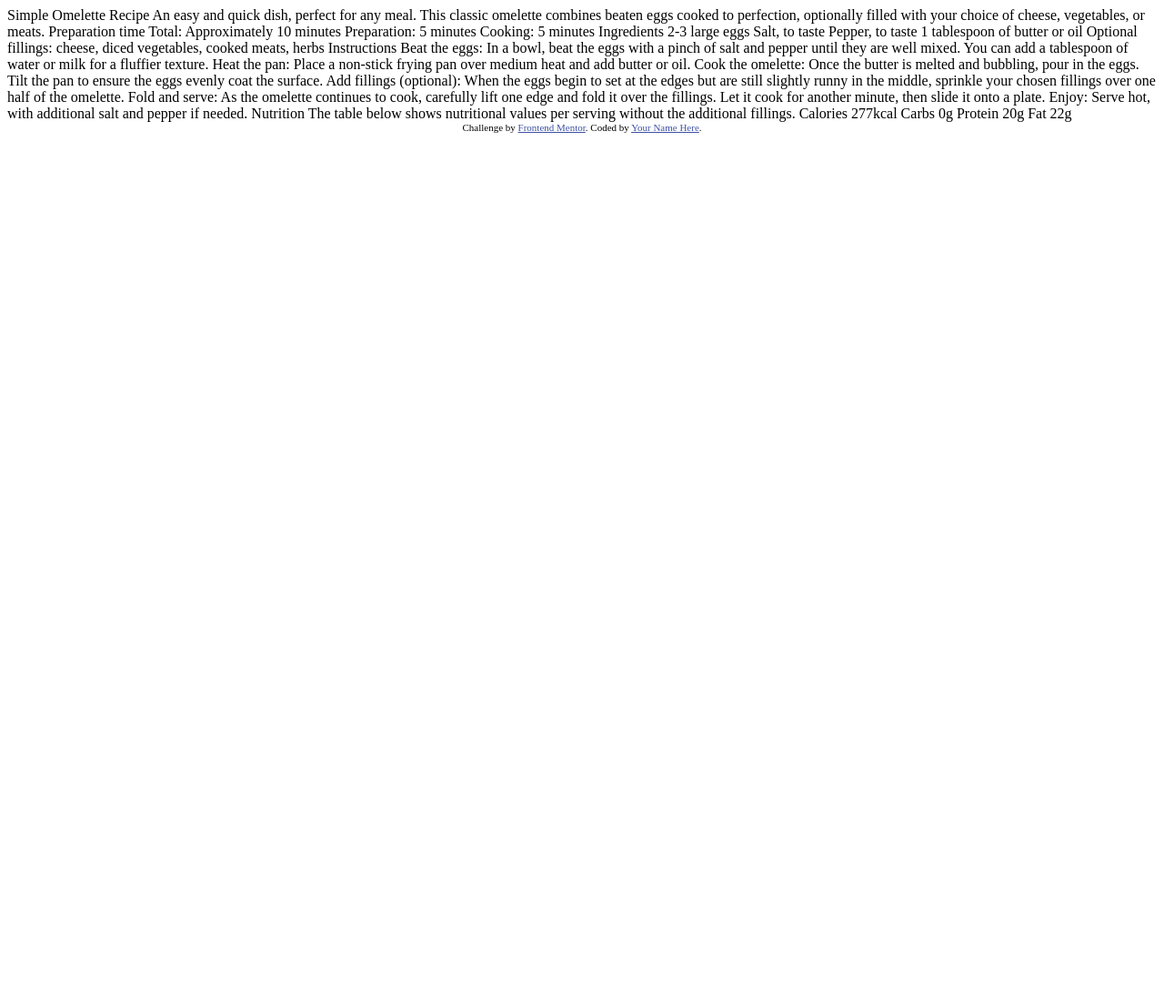
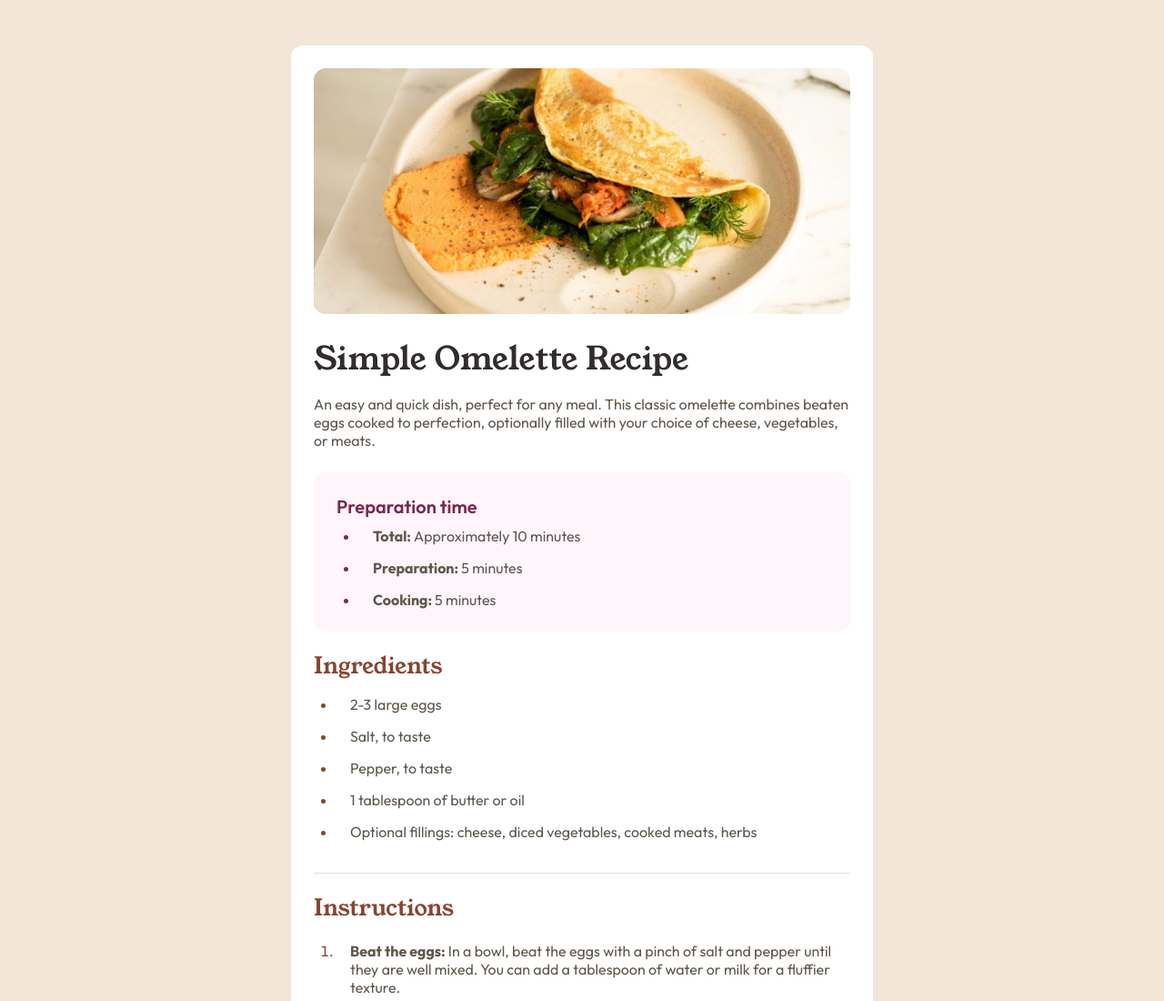
Before and after one commit to ramezbakeer/recipe-page, a plain HTML site: page index.html in a window 1280 px wide. Shown: the top 1100 px of the page at 91% size. Before the commit the page ends 800 px from the top, so only its background shows below. Drawn offline with Linux system fonts and the light colour scheme.

Commit message:
last commit

```diff
--- /dev/null
+++ b/css/style.css
@@ -0,0 +1,171 @@
+* {
+  margin: 0;
+  padding: 0;
+  box-sizing: border-box;
+}
+:root {
+  --section-radius: 13px;
+  --paragraph-color: hsl(30, 10%, 34%);
+  --headers-font: "Young Serif", serif;
+  --h2-color: hsl(14, 45%, 36%);
+  --h2-size: 25px;
+  --paragraph-size: 16px;
+  --border-bottom: 1px solid hsl(30, 18%, 87%);
+}
+/* font-family: "Young Serif", serif;
+font-family: "Outfit", sans-serif; */
+body {
+  font-family: "Outfit", sans-serif;
+}
+main {
+  background-color: hsl(30, 54%, 90%);
+  display: flex;
+  justify-content: center;
+  align-items: center;
+}
+main section:not(:last-child, :first-child) {
+  border-bottom: var(--border-bottom);
+}
+.container {
+  width: 100%;
+  background-color: white;
+  border-radius: var(--section-radius);
+  margin: 0;
+  padding: 0 25px;
+}
+@media (min-width: 768px) {
+  .container {
+    width: 50%;
+    padding: 25px;
+    margin: 50px;
+  }
+}
+.container .header .image {
+  margin-bottom: 20px;
+}
+.container img {
+  width: 100%;
+  border-radius: var(--section-radius);
+}
+.header {
+  margin-bottom: 20px;
+}
+.header .text h1 {
+  font-family: var(--headers-font);
+  color: hsl(24, 5%, 18%);
+  font-size: 35px;
+  margin-bottom: 15px;
+  font-weight: 400;
+}
+.header .text p {
+  color: var(--paragraph-color);
+  font-size: var(--paragraph-size);
+  font-weight: 400;
+  margin-bottom: 25px;
+}
+.prep-time {
+  background-color: hsl(330, 100%, 98%);
+  padding: 25px;
+  padding-bottom: 10px;
+  color: hsl(332, 51%, 32%);
+  border-radius: var(--section-radius);
+}
+
+.prep-time h2 {
+  font-weight: 600;
+  margin-bottom: 10px;
+  font-size: 20px;
+}
+.prep-time ul {
+  margin-left: 25px;
+}
+.prep-time ul li {
+  padding-left: 15px;
+  margin-bottom: 15px;
+  color: var(--paragraph-color);
+  font-size: var(--paragraph-size);
+}
+.prep-time ul li span {
+  font-weight: 700;
+}
+.prep-time ul li::marker {
+  color: hsl(332, 51%, 32%);
+}
+.Ingredient {
+  padding-bottom: 20px;
+}
+.Ingredient h2 {
+  font-family: var(--headers-font);
+  font-weight: 400;
+  color: var(--h2-color);
+  margin-bottom: 15px;
+  font-size: var(--h2-size);
+}
+.Ingredient ul {
+  margin-left: 25px;
+}
+.Ingredient ul li {
+  padding-left: 15px;
+  margin-bottom: 15px;
+  color: var(--paragraph-color);
+  font-size: var(--paragraph-size);
+}
+.Ingredient ul li::marker {
+  color: var(--h2-color);
+}
+.Instruction {
+  padding-bottom: 20px;
+}
+.Instruction h2 {
+  font-family: var(--headers-font);
+  font-weight: 400;
+  color: var(--h2-color);
+  margin: 20px 0;
+  font-size: var(--h2-size);
+}
+.Instruction ol {
+  margin-left: 25px;
+}
+.Instruction ol li span {
+  font-weight: 700;
+}
+.Instruction ol li {
+  padding-left: 15px;
+  margin-bottom: 15px;
+  color: var(--paragraph-color);
+  font-size: var(--paragraph-size);
+  font-weight: 400;
+}
+.Instruction ol li::marker {
+  color: var(--h2-color);
+}
+.Nutrition h2 {
+  font-family: var(--headers-font);
+  font-weight: 400;
+  color: var(--h2-color);
+  margin: 20px 0;
+  font-size: var(--h2-size);
+}
+.Nutrition p {
+  color: var(--paragraph-color);
+  font-size: var(--paragraph-size);
+  margin-bottom: 20px;
+}
+.Nutrition table {
+  border-collapse: collapse;
+  width: 100%;
+}
+.Nutrition table tr:not(:last-child) {
+  border-bottom: var(--border-bottom);
+}
+.Nutrition table td {
+  padding: 15px;
+}
+.Nutrition table tr td:first-child {
+  color: var(--paragraph-color);
+  font-weight: 400;
+}
+.Nutrition table tr td:last-child {
+  color: var(--h2-color);
+  font-weight: bold;
+}
--- a/index.html
+++ b/index.html
@@ -1,77 +1,134 @@
 <!DOCTYPE html>
 <html lang="en">
   <head>
-  <meta charset="UTF-8">
-  <meta name="viewport" content="width=device-width, initial-scale=1.0"> <!-- displays site properly based on user's device -->
-
-  <link rel="icon" type="image/png" sizes="32x32" href="./assets/images/favicon-32x32.png">
+    <meta charset="UTF-8" />
+    <meta name="viewport" content="width=device-width, initial-scale=1.0" />
+    <!-- displays site properly based on user's device -->
+    <!-- link font families -->
+    <link rel="preconnect" href="https://fonts.googleapis.com" />
+    <link rel="preconnect" href="https://fonts.gstatic.com" crossorigin />
+    <link
+      href="https://fonts.googleapis.com/css2?family=Young+Serif&display=swap"
+      rel="stylesheet"
+    />
+    <link rel="preconnect" href="https://fonts.googleapis.com" />
+    <link rel="preconnect" href="https://fonts.gstatic.com" crossorigin />
+    <link
+      href="https://fonts.googleapis.com/css2?family=Outfit:wght@100..900&display=swap"
+      rel="stylesheet"
+    />
+    <link
+      rel="icon"
+      type="image/png"
+      sizes="32x32"
+      href="./assets/images/favicon-32x32.png"
+    />
 
     <title>Frontend Mentor | Recipe page</title>
-
-  <!-- Feel free to remove these styles or customise in your own stylesheet 👍 -->
-  <style>
-    .attribution { font-size: 11px; text-align: center; }
-    .attribution a { color: hsl(228, 45%, 44%); }
-  </style>
+    <link rel="stylesheet" href="css/style.css" />
+    <!-- link CSS file -->
   </head>
   <body>
-
-  Simple Omelette Recipe
-
-  An easy and quick dish, perfect for any meal. This classic omelette combines beaten eggs cooked
-  to perfection, optionally filled with your choice of cheese, vegetables, or meats.
-
-  Preparation time
-
-  Total: Approximately 10 minutes
-  Preparation: 5 minutes
-  Cooking: 5 minutes
-
-  Ingredients
-
-  2-3 large eggs
-  Salt, to taste
-  Pepper, to taste
-  1 tablespoon of butter or oil
+    <main>
+      <div class="container">
+        <section class="header">
+          <div class="image">
+            <img src="assets/images/image-omelette.jpeg" alt="omelette" />
+          </div>
+          <div class="text">
+            <h1>Simple Omelette Recipe</h1>
+            <p>
+              An easy and quick dish, perfect for any meal. This classic
+              omelette combines beaten eggs cooked to perfection, optionally
+              filled with your choice of cheese, vegetables, or meats.
+            </p>
+            <div class="prep-time">
+              <h2>Preparation time</h2>
+              <ul>
+                <li><span>Total: </span>Approximately 10 minutes</li>
+                <li><span>Preparation: </span>5 minutes</li>
+                <li><span>Cooking: </span>5 minutes</li>
+              </ul>
+            </div>
+          </div>
+        </section>
+        <section class="Ingredient">
+          <h2>Ingredients</h2>
+          <ul>
+            <li>2-3 large eggs</li>
+            <li>Salt, to taste</li>
+            <li>Pepper, to taste</li>
+            <li>1 tablespoon of butter or oil</li>
+            <li>
               Optional fillings: cheese, diced vegetables, cooked meats, herbs
-
-  Instructions
-
-  Beat the eggs: In a bowl, beat the eggs with a pinch of salt and pepper until they are well mixed.
-  You can add a tablespoon of water or milk for a fluffier texture.
-
-  Heat the pan: Place a non-stick frying pan over medium heat and add butter or oil.
-
-  Cook the omelette: Once the butter is melted and bubbling, pour in the eggs. Tilt the pan to ensure
-  the eggs evenly coat the surface.
-
-  Add fillings (optional): When the eggs begin to set at the edges but are still slightly runny in the
-  middle, sprinkle your chosen fillings over one half of the omelette.
-
-  Fold and serve: As the omelette continues to cook, carefully lift one edge and fold it over the
-  fillings. Let it cook for another minute, then slide it onto a plate.
-
-  Enjoy: Serve hot, with additional salt and pepper if needed.
-
-  Nutrition
-
-  The table below shows nutritional values per serving without the additional fillings.
-
-  Calories
-  277kcal
-
-  Carbs
-  0g
-
-  Protein
-  20g
-
-  Fat
-  22g
-
-  <div class="attribution">
-    Challenge by <a href="https://www.frontendmentor.io?ref=challenge" target="_blank">Frontend Mentor</a>.
-    Coded by <a href="#">Your Name Here</a>.
+            </li>
+          </ul>
+        </section>
+        <section class="Instruction">
+          <h2>Instructions</h2>
+          <ol>
+            <li>
+              <span>Beat the eggs: </span>In a bowl, beat the eggs with a pinch
+              of salt and pepper until they are well mixed. You can add a
+              tablespoon of water or milk for a fluffier texture.
+            </li>
+            <li>
+              <span>Heat the pan: </span>Place a non-stick frying pan over
+              medium heat and add butter or oil.
+            </li>
+            <li>
+              <span>Cook the omelette: </span> Once the butter is melted and
+              bubbling, pour in the eggs. Tilt the pan to ensure the eggs evenly
+              coat the surface.
+            </li>
+            <li>
+              <span>Add fillings (optional): </span>When the eggs begin to set
+              at the edges but are still slightly runny in the middle, sprinkle
+              your chosen fillings over one half of the omelette.
+            </li>
+            <li>
+              <span> Fold and serve: </span>As the omelette continues to cook,
+              carefully lift one edge and fold it over the fillings. Let it cook
+              for another minute, then slide it onto a plate.
+            </li>
+            <li>
+              <span> Enjoy: </span>Serve hot, with additional salt and pepper if
+              needed.
+            </li>
+          </ol>
+        </section>
+        <section class="Nutrition">
+          <h2>Nutrition</h2>
+          <p>
+            The table below shows nutritional values per serving without the
+            additional fillings.
+          </p>
+          <table>
+            <tr>
+              <td>Calories</td>
+              <td>277kcal</td>
+            </tr>
+            <tr>
+              <td>Carbs</td>
+              <td>0g</td>
+            </tr>
+            <tr>
+              <td>Protein</td>
+              <td>20g</td>
+            </tr>
+            <tr>
+              <td>Fat</td>
+              <td>22g</td>
+            </tr>
+          </table>
+        </section>
       </div>
+    </main>
+    <!-- <div class="attribution">
+      Challenge by
+      <a href="https://www.frontendmentor.io?ref=challenge" target="_blank"
+        >Frontend Mentor</a
+      >. Coded by <a href="#">Your Name Here</a>.
+    </div> -->
   </body>
 </html>
```
Also changed, not shown: assets/images/Screenshot 2024-07-22 at 00-54-30 Frontend Mentor Recipe page.png (added), assets/images/Screenshot 2024-07-22 at 00-56-26 Frontend Mentor Recipe page.png (added), 2 other files. Lines whose indentation alone changed are shown as unchanged.
